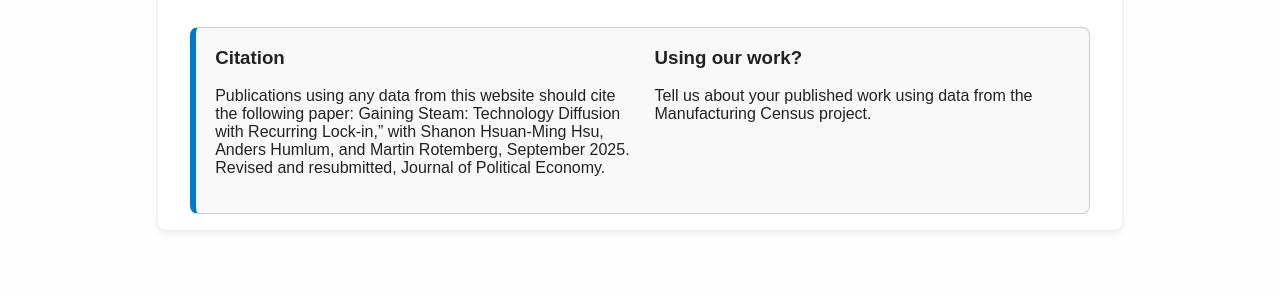
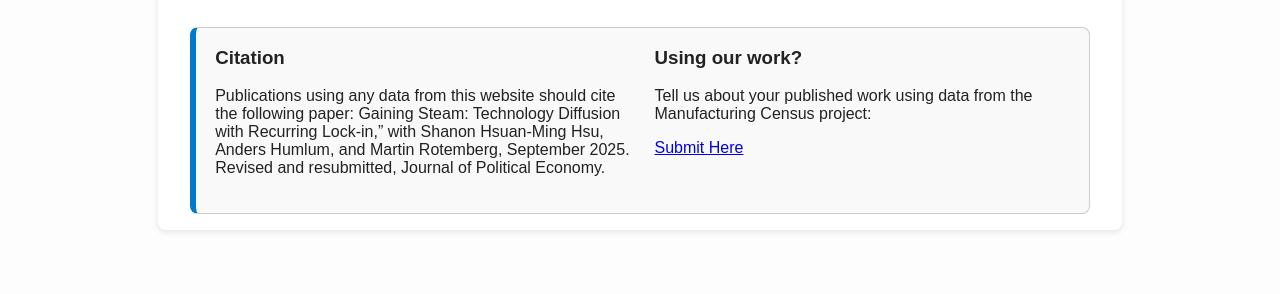
Before and after one commit to allen-otterstrom/CMF_data, a Jekyll site: the page built from about.md, in a window 1280 px wide. Shown: the part 1648-1942 px from the top of the page. Built offline with Jekyll 4.4.1, drawn with Linux system fonts in a browser that asks for light colours.

Commit message:
Update about.md

```diff
--- a/about.md
+++ b/about.md
@@ -79,11 +79,14 @@
     </p>
   </div>
 
-  <div>
-    <h3 style="margin-top: 0;">Using our work?</h3>
-    <p>
-      Tell us about your published work using data from the Manufacturing Census project.
-    </p>
-  </div>
+<div>
+  <h3 style="margin-top: 0;">Using our work?</h3>
+  <p>
+    Tell us about your published work using data from the Manufacturing Census project:
+  </p>
+  <a href="https://docs.google.com/forms/d/e/1FAIpQLSfnGwH3z64n4ck8sF0yQbGQUwrt-S1MDtV4U3d1qEEPgfac4w/viewform?usp=sharing&ouid=112347190599054824465" target="_blank">
+    Submit Here
+  </a>
+</div>
 
 </div>
```
